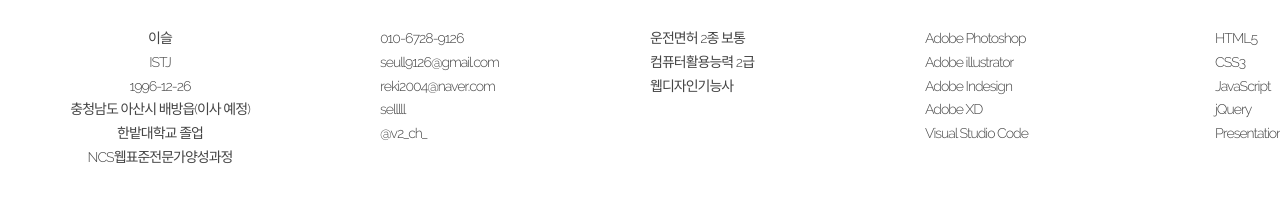
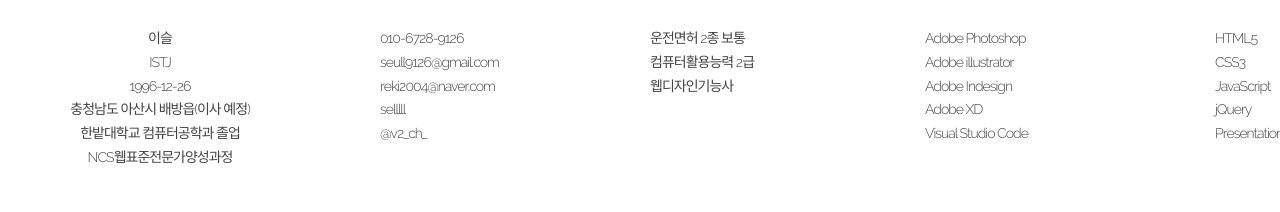
Before and after one commit to iiseul/portfolio, a plain HTML site: page index.html in a window 1280 px wide. Shown: the part 912-1124 px from the top of the page. Drawn offline with nearby package versions, Linux system fonts and the light colour scheme; some icons are missing; files whose address does not match are found by name.

Commit message:
Update index.html

```diff
--- a/index.html
+++ b/index.html
@@ -71,7 +71,7 @@
                         <dd>ISTJ</dd>
                         <dd>1996-12-26</dd>
                         <dd>충청남도 아산시 배방읍(이사 예정)</dd>
-                        <dd>한밭대학교  졸업</dd>
+                        <dd>한밭대학교 컴퓨터공학과 졸업</dd>
                         <dd>NCS웹표준전문가양성과정</dd>
                     </dl>
                 </div>
```
